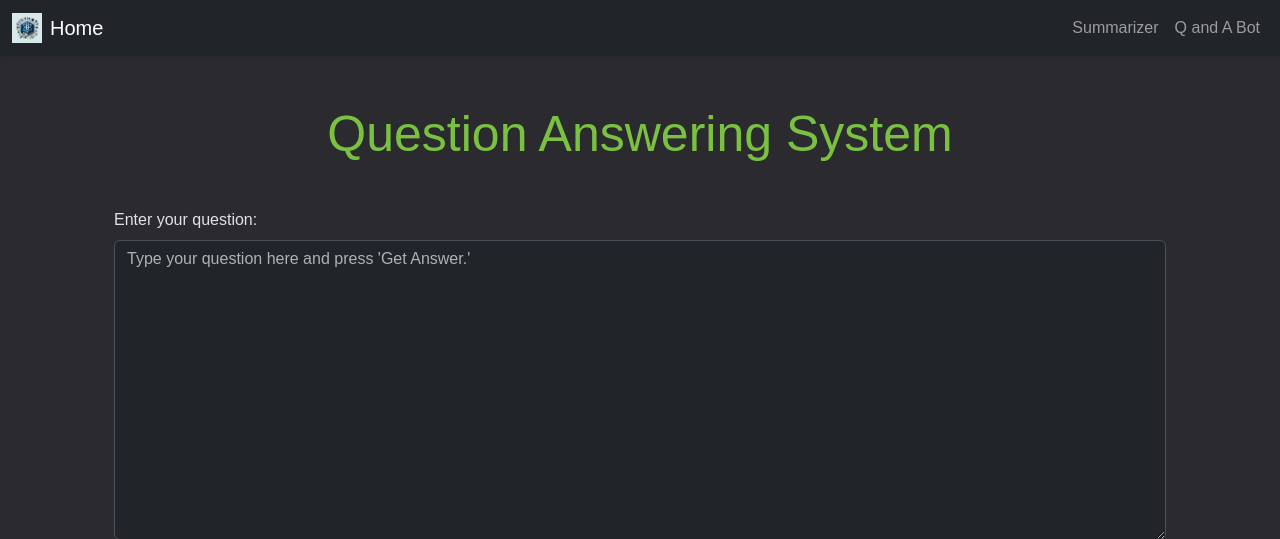
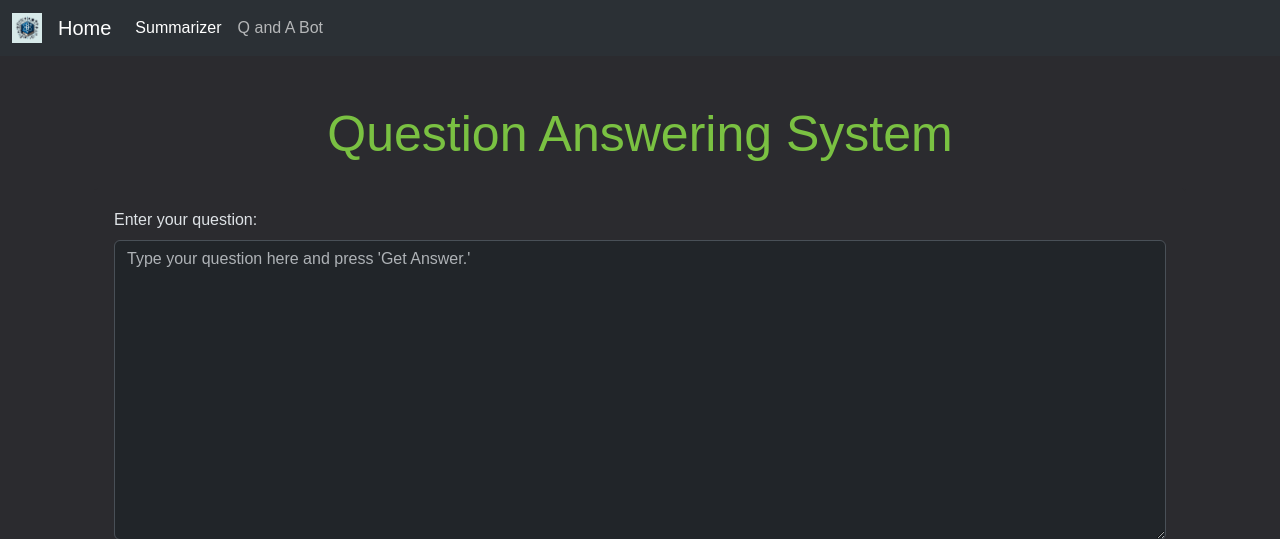
Before and after one commit to MK2706/RAG-for-Hydroge-Generation, a Flask app: template templates/qa.html in a window 1280 px wide. Shown: the top 539 px of the page. Run offline with Flask 3, Linux system fonts and the light colour scheme; the template is opened without the code that fills it, so the values that code supplies are empty.

Commit message:
Update navbar.html

```diff
--- a/templates/navbar.html
+++ b/templates/navbar.html
@@ -1,32 +1,19 @@
-<nav class="navbar navbar-expand-lg navbar-dark bg-dark shadow-sm">
+<nav class="navbar navbar-expand-lg bg-body-tertiary">
   <div class="container-fluid">
-    <!-- Logo and Home Link -->
-    <a class="navbar-brand d-flex align-items-center" href="{{ url_for('index') }}">
-      <img src="{{ url_for('static', filename='images/logo_1.jpg') }}" alt="Logo" width="30" height="30" class="d-inline-block align-text-top me-2">
-      <span>Home</span>
+    <a class="navbar-brand" href="#">
+      <img src="static\images\logo_1.jpg" alt="Bootstrap" width="30" height="30">
     </a>
-
-    <!-- Toggler for Mobile View -->
-    <button
-      class="navbar-toggler"
-      type="button"
-      data-bs-toggle="collapse"
-      data-bs-target="#navbarNav"
-      aria-controls="navbarNav"
-      aria-expanded="false"
-      aria-label="Toggle navigation"
-    >
+    <a class="navbar-brand" href="{{url_for('index')}}">Home</a>
+    <button class="navbar-toggler" type="button" data-bs-toggle="collapse" data-bs-target="#navbarSupportedContent" aria-controls="navbarSupportedContent" aria-expanded="false" aria-label="Toggle navigation">
       <span class="navbar-toggler-icon"></span>
     </button>
-
-    <!-- Navbar Links -->
-    <div class="collapse navbar-collapse" id="navbarNav">
-      <ul class="navbar-nav ms-auto">
+    <div class="collapse navbar-collapse" id="navbarSupportedContent">
+      <ul class="navbar-nav me-auto mb-2 mb-lg-0">
         <li class="nav-item">
-          <a class="nav-link {{ 'active' if request.endpoint == 'summarizer' else '' }}" href="{{ url_for('summarizer') }}">Summarizer</a>
+          <a class="nav-link active" aria-current="page" href="{{url_for('summarizer')}}">Summarizer</a>
         </li>
         <li class="nav-item">
-          <a class="nav-link {{ 'active' if request.endpoint == 'qa' else '' }}" href="{{ url_for('qa') }}">Q and A Bot</a>
+          <a class="nav-link" href="{{url_for('qa')}}">Q and A Bot</a>
         </li>
       </ul>
     </div>
```
